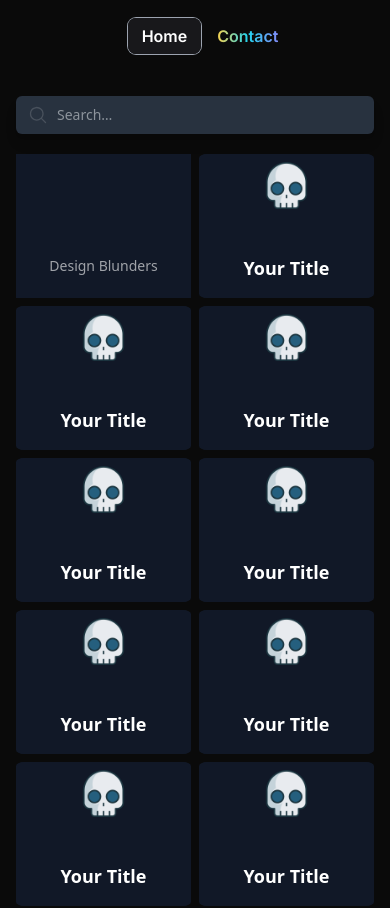
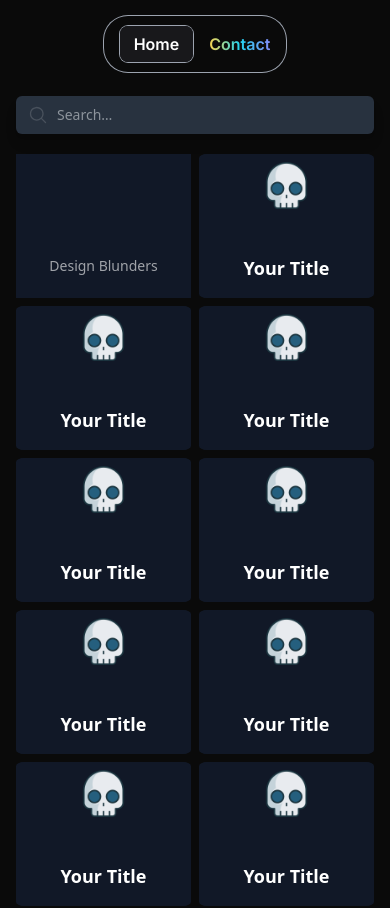
Before and after one commit to khardikk/Builders_hub, a React (Vite) app in the folder Frontend/builders_landing/: page /projects in a window 390 px wide. Shown: the top 908 px of the page. Built offline with nearby package versions, Linux system fonts and the light colour scheme.

Commit message:
Update Navbar component styling

```diff
--- a/Frontend/builders_landing/src/components/Navbar.jsx
+++ b/Frontend/builders_landing/src/components/Navbar.jsx
@@ -7,7 +7,10 @@ const Navbar = () => {
   const isHomePage = location.pathname === '/'; // Check if current path is home page
   const isProjectsPage = location.pathname === '/projects'; // Check if current path is projects page
   return (
-    <div className='w-full flex pt-6 absolute z-[1]'>
+
+    <div className='w-full pt-4 flex flex-col items-center absolute z-[1]'>
+
+      <div className='w-fit mx-auto flex pt-4 pb-4 absolute z-[1] border- ring-1  ring-gray-400 rounded-3xl border-white hover:shadow-[0_0_1px_#fff,inset_0_0_1px_#fff,0_0_3px_#fff,0_0_4px_#fff,0_0_5px_#fff]'>
       <div className='text-base font-semibold items-center flex-1 font-Inter'>
       {isHomePage && (
           <RouterLink
@@ -55,10 +58,11 @@ const Navbar = () => {
           smooth={true}
           offset={-70} // Adjust this offset to match the height of your fixed navbar
           duration={800}
-          className='mx-6 ml-4 mr-0 lg:mx-6 lg:ml-6 lg:mr-6 bg-gradient-to-r from-amber-300 via-cyan-400 to-indigo-400 inline-block text-transparent bg-clip-text hover:cursor-pointer'
+          className='mx-6 ml-4 mr-4 lg:mx-6 lg:ml-6 lg:mr-6 bg-gradient-to-r from-amber-300 via-cyan-400 to-indigo-400 inline-block text-transparent bg-clip-text hover:cursor-pointer'
         >
           Contact
         </ScrollLink>
+      </div>
       </div>
     </div>
   );
```
